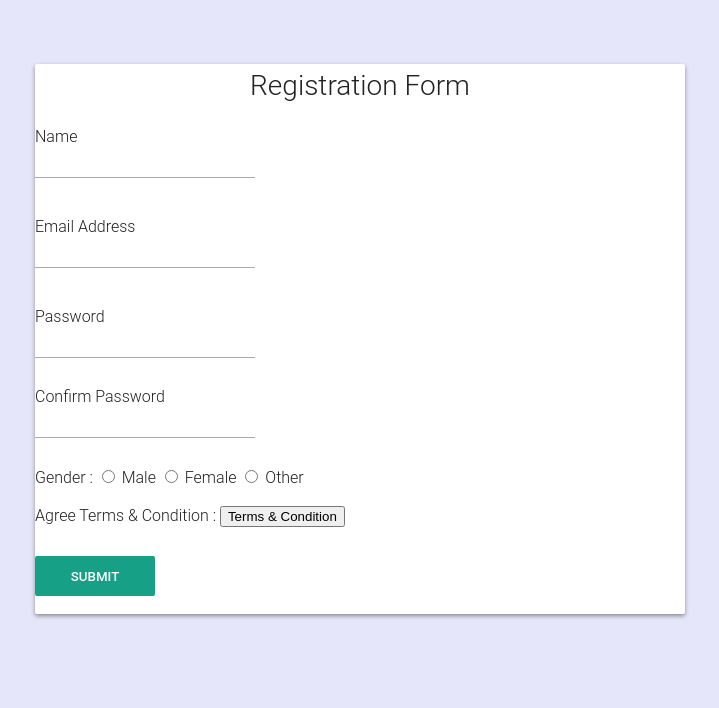
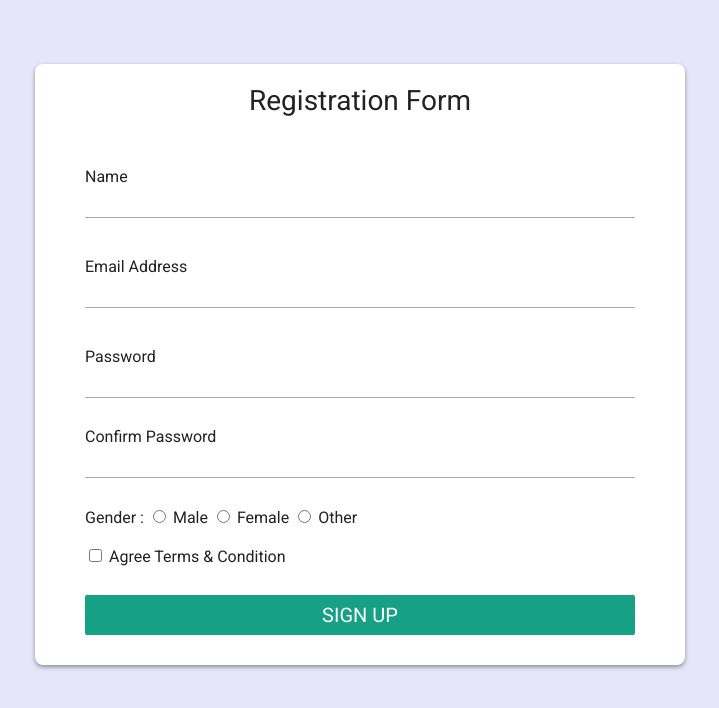
Before and after one commit to aadityamp01/Web-App, a plain HTML site: page index.html in a window 1280 px wide. Shown: the whole page, without its empty margins (280-999 px from the left). Drawn offline with Linux system fonts and the light colour scheme.

Commit message:
change some styles

```diff
--- a/index.html
+++ b/index.html
@@ -1,30 +1,37 @@
-<html>
-	<head><title>Welcome</title>
+<html lang="en">
+<head>
+	<meta charset="UTF-8">
+	<meta name="viewport" content="width=device-width, initial-scale=1.0">
+	<title>Welcome</title>
 	<link rel="stylesheet" href="style.css">
-	<script src="main.js"></script>
+	<link rel="preconnect" href="https://fonts.gstatic.com">
+	<link href="https://fonts.googleapis.com/css2?family=Roboto&display=swap" rel="stylesheet">
+	<script defer src="main.js"></script>
 </head>
+
 <body>
 	<div class="container">
 		<h1>Registration Form</h1>
 
-		 	<form>
+		<form method="POST">
+			<!--action="link where the data to send(relative link)"-->
 			<div class="form-reg">
-		 			<label for = "name"> Name  </label>
+				<label for="name"> Name </label>
 				<input id="name" type="name" value="" class="form-reg"><br>
 			</div>
 
 			<div class="form-reg">
-		 			<label for = "email"> Email Address  </label>
+				<label for="email"> Email Address </label>
 				<input id="email" type="email" value="" class="form-reg"><br>
 			</div>
 
 			<div class="form-reg">
-		 			<label for = "password"> Password  </label>
+				<label for="password"> Password </label>
 				<input id="password" type="password" value="" class="form-reg"><br>
 			</div>
 
 			<div class="form-reg">
-		 			<label for = "cpassword"> Confirm Password  </label>
+				<label for="cpassword"> Confirm Password </label>
 				<input id="cpassword" type="cpassword" value="" class="form-reg"><br>
 			</div>
 
@@ -38,18 +45,12 @@
 				<label for="other">Other</label> <br>
 				<br>
 			</div>
-
-				Agree Terms & Condition : <button type="button" onclick="alert('I Agreed !')"> Terms & Condition </button><br>
+			<input type="checkbox" onclick="alert('I Agreed !')">
+			Agree Terms & Condition<br>
 			<br>
-
-				<div class="formsubmit">
-					<input onclick="formSubmitted()"
-					type = "submit" class="submit">
-					</input>
-				</div>
-
+			<button onclick="formSubmitted()" type="submit" class="submit">Sign Up</button>
 		</form>
 	</div>
+</body>
 
-	</body>
 </html>
--- a/style.css
+++ b/style.css
@@ -1,10 +1,10 @@
 body {
   margin: 0;
   padding: 0;
-    background: #E6E6FA;
+  background: #e6e6fa;
   font-size: 16px;
   color: #222;
-    font-family: 'Roboto', sans-serif;
+  font-family: "Roboto", sans-serif;
   font-weight: 300;
 }
 
@@ -12,19 +12,21 @@ body {
   position: relative;
   margin: 5% auto;
   width: 650px;
-    height: 550px;
-    background: #FFF;
-    border-radius: 2px;
+  background: #fff;
+  border-radius: 8px;
   box-shadow: 0 2px 4px rgba(0, 0, 0, 0.4);
 }
-
 
 h1 {
   margin: 0 0 20px 0;
   font-weight: 300;
   font-size: 28px;
   text-align: center;
-    padding: 5px;
+  padding: 20px;
+}
+
+form {
+  padding: 10px 50px 30px 50px;
 }
 
 input[type="text"],
@@ -33,11 +35,11 @@ body {
   box-sizing: border-box;
   margin-bottom: 20px;
   padding: 4px;
-    width: 220px;
+  width: 100%;
   height: 32px;
   border: none;
-    border-bottom: 1px solid #AAA;
-    font-family: 'Roboto', sans-serif;
+  border-bottom: 1px solid #aaa;
+  font-family: "Roboto", sans-serif;
   font-weight: 400;
   font-size: 15px;
   transition: 0.2s ease;
@@ -56,11 +58,11 @@ body {
   box-sizing: border-box;
   margin-bottom: 20px;
   padding: 4px;
-    width: 220px;
+  width: 100%;
   height: 32px;
   border: none;
-    border-bottom: 1px solid #AAA;
-    font-family: 'Roboto', sans-serif;
+  border-bottom: 1px solid #aaa;
+  font-family: "Roboto", sans-serif;
   font-weight: 400;
   font-size: 15px;
   transition: 0.2s ease;
@@ -79,11 +81,11 @@ body {
   box-sizing: border-box;
   margin-bottom: 10px;
   padding: 4px;
-    width: 220px;
+  width: 100%;
   height: 32px;
   border: none;
-    border-bottom: 1px solid #AAA;
-    font-family: 'Roboto', sans-serif;
+  border-bottom: 1px solid #aaa;
+  font-family: "Roboto", sans-serif;
   font-weight: 400;
   font-size: 15px;
   transition: 0.2s ease;
@@ -96,18 +98,17 @@ body {
   transition: 0.2s ease;
 }
 
-
 input[type="text"],
 input[type="cpassword"] {
   display: block;
   box-sizing: border-box;
   margin-bottom: 10px;
   padding: 4px;
-    width: 220px;
+  width: 100%;
   height: 32px;
   border: none;
-    border-bottom: 1px solid #AAA;
-    font-family: 'Roboto', sans-serif;
+  border-bottom: 1px solid #aaa;
+  font-family: "Roboto", sans-serif;
   font-weight: 400;
   font-size: 15px;
   transition: 0.2s ease;
@@ -119,23 +120,23 @@ body {
   color: #16a085;
   transition: 0.2s ease;
 }
-
 .submit {
-    width: 120px;
+  width: 100%;
   height: 40px;
   margin-top: 10px;
   background: #16a085;
   border: none;
   border-radius: 2px;
-    color: #FFF;
-    font-family: 'Roboto', sans-serif;
+  color: #fff;
+  font-family: "Roboto", sans-serif;
   font-weight: 500;
+  font-size: 20px;
   text-transform: uppercase;
   transition: 0.1s ease;
   cursor: pointer;
 }
 
-  input[type="submit"]:hover {
+.submit:hover {
   opacity: 0.8;
   box-shadow: 0 2px 4px rgba(0, 0, 0, 0.4);
   transition: 0.1s ease;
```
Lines whose indentation alone changed are shown as unchanged.
